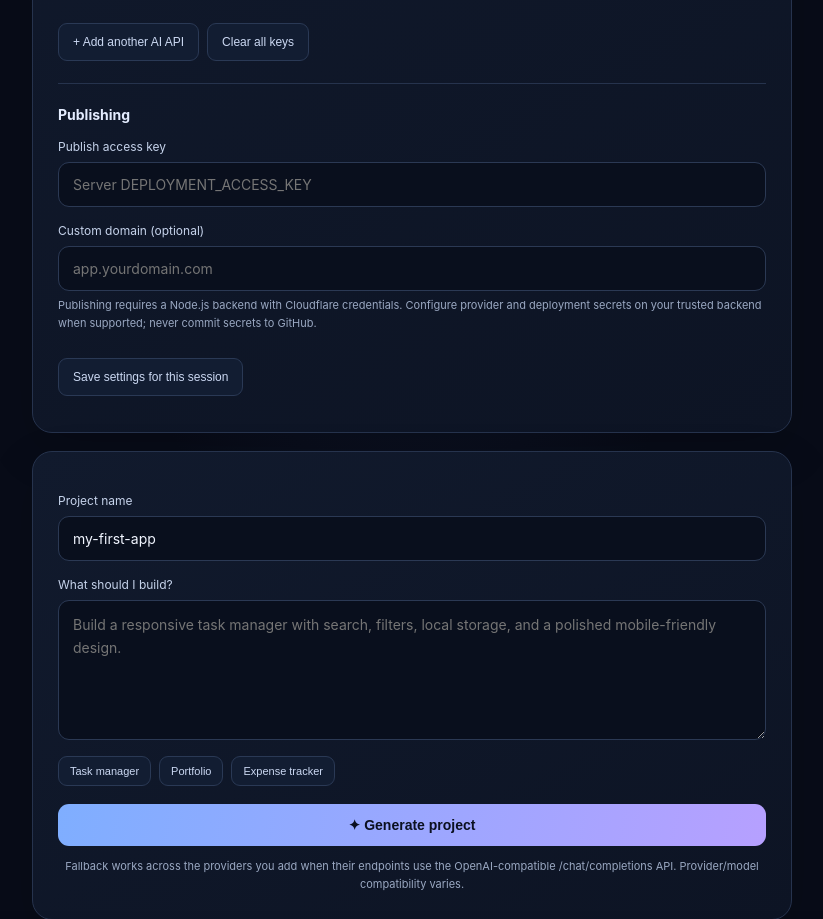
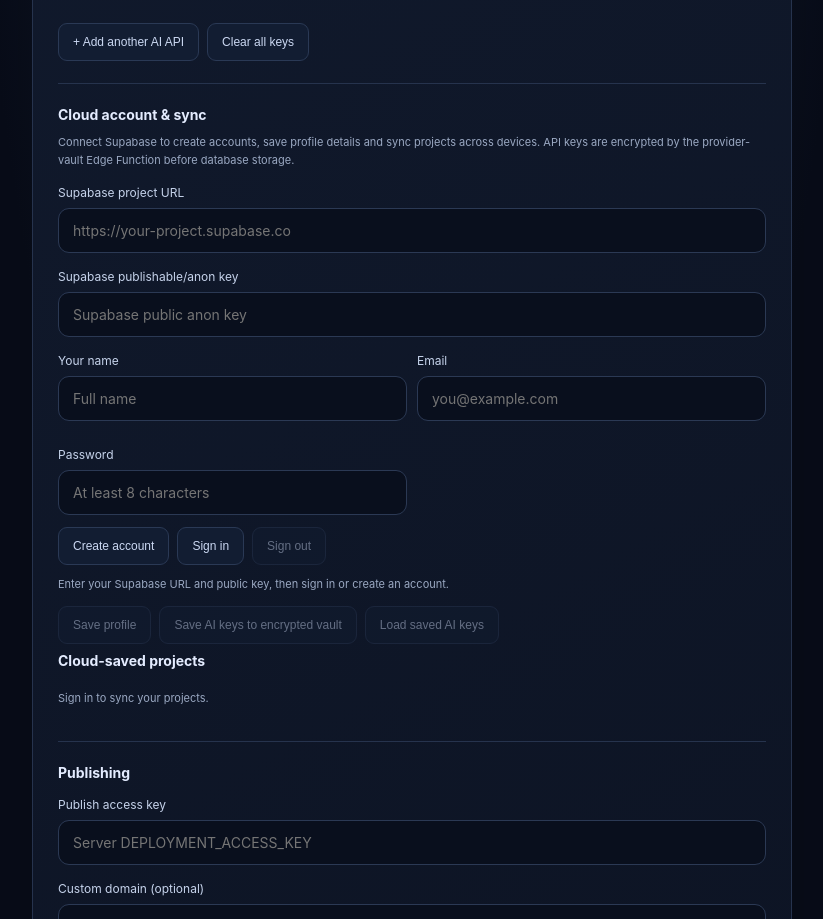
Before and after one commit to chsandeep829-bot/FrogPilot, a website: page public/index.html in a window 1280 px wide. Shown: the part 854-1773 px from the top of the page, without its empty margins (228-1051 px from the left). Drawn offline with nearby package versions, Linux system fonts and the light colour scheme.

Commit message:
Add Supabase account controls to settings

```diff
--- a/public/index.html
+++ b/public/index.html
@@ -34,6 +34,21 @@
     <div class="notice">Keys are sent to the configured backend when you generate or edit. They are kept in this browser tab's session storage, not saved to GitHub by this UI. Only enter keys on a trusted HTTPS deployment.</div>
     <div id="providerList" class="provider-list"></div>
     <div class="provider-actions"><button id="addProviderBtn" class="secondary">+ Add another AI API</button><button id="clearKeysBtn" class="secondary">Clear all keys</button></div>
+
+    <hr class="soft-rule">
+    <h3 class="settings-heading">Cloud account & sync</h3>
+    <p class="muted">Connect Supabase to create accounts, save profile details and sync projects across devices. API keys are encrypted by the provider-vault Edge Function before database storage.</p>
+    <label for="supabaseUrl">Supabase project URL</label><input id="supabaseUrl" type="url" placeholder="https://your-project.supabase.co">
+    <label for="supabaseAnonKey">Supabase publishable/anon key</label><input id="supabaseAnonKey" type="password" autocomplete="off" placeholder="Supabase public anon key">
+    <div class="account-grid">
+      <div><label for="accountName">Your name</label><input id="accountName" maxlength="100" autocomplete="name" placeholder="Full name"></div>
+      <div><label for="accountEmail">Email</label><input id="accountEmail" type="email" autocomplete="email" placeholder="you@example.com"></div>
+      <div><label for="accountPassword">Password</label><input id="accountPassword" type="password" autocomplete="current-password" placeholder="At least 8 characters"></div>
+    </div>
+    <div class="provider-actions"><button id="signUpBtn" class="secondary" type="button">Create account</button><button id="signInBtn" class="secondary" type="button">Sign in</button><button id="signOutBtn" class="secondary" type="button" disabled>Sign out</button></div>
+    <p id="accountStatus" class="muted" role="status">Enter your Supabase URL and public key, then sign in or create an account.</p>
+    <div class="provider-actions"><button id="saveCloudProfileBtn" class="secondary" type="button" disabled>Save profile</button><button id="saveVaultBtn" class="secondary" type="button" disabled>Save AI keys to encrypted vault</button><button id="loadVaultBtn" class="secondary" type="button" disabled>Load saved AI keys</button></div>
+    <h3 class="settings-heading">Cloud-saved projects</h3><div id="cloudProjects" class="jobs-list"><p class="muted">Sign in to sync your projects.</p></div>
     <hr class="soft-rule">
     <h3 class="settings-heading">Publishing</h3>
     <label for="deployAccessKey">Publish access key</label><input id="deployAccessKey" type="password" autocomplete="off" placeholder="Server DEPLOYMENT_ACCESS_KEY">
```
